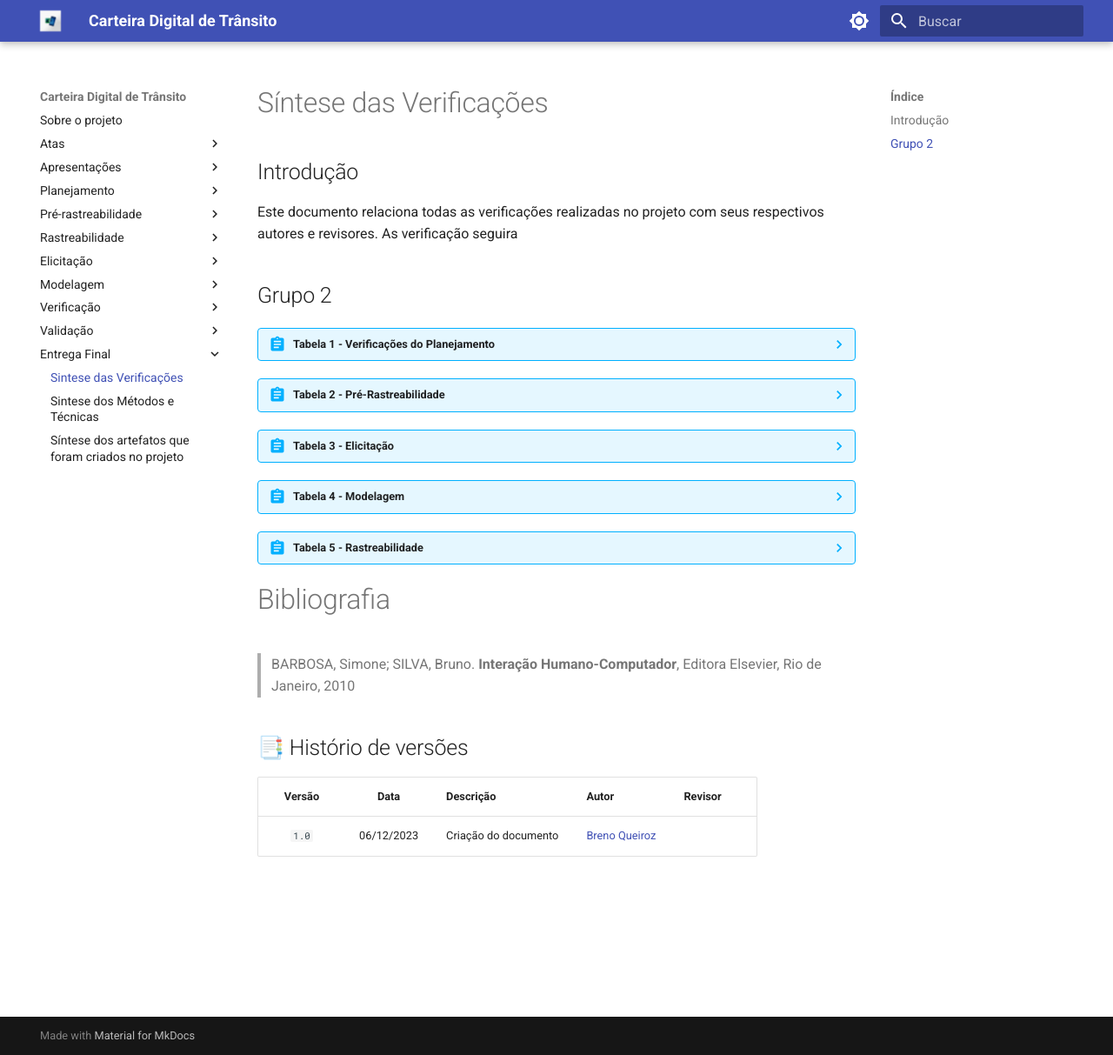
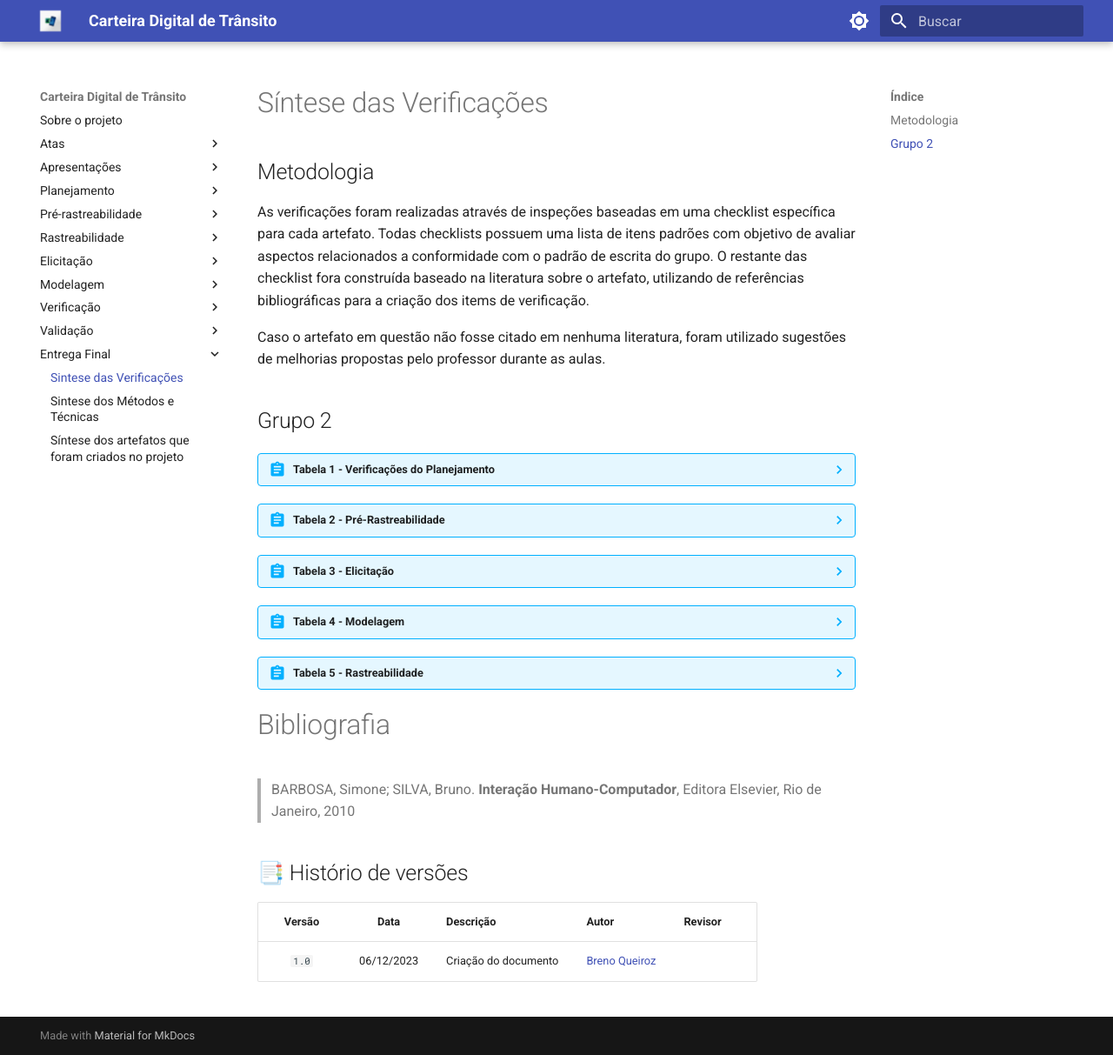
Before and after one commit to Requisitos-de-Software/2023.2-Carteira_Digital_de_Transito, an MkDocs documentation site: the page built from docs/entrega-final/sintese-verificacoes.md, in a window 1280 px wide and 1213 px high. Shown: the whole window at 87% size. Built offline with MkDocs 1.6.1 and Material for MkDocs 9.7.7, drawn with Linux system fonts in a browser that asks for light colours.

Commit message:
add metodologia

```diff
--- a/docs/entrega-final/sintese-verificacoes.md
+++ b/docs/entrega-final/sintese-verificacoes.md
@@ -1,9 +1,14 @@
 # Síntese das Verificações
 
-## Introdução
+## Metodologia
 
-Este documento relaciona todas as verificações realizadas no projeto com seus respectivos autores e revisores.
-As verificação seguira
+As verificações foram realizadas através de inspeções baseadas em uma checklist específica para cada
+artefato. Todas checklists possuem uma lista de itens padrões com objetivo de avaliar aspectos relacionados
+a conformidade com o padrão de escrita do grupo.  O restante das checklist fora construída baseado
+na literatura sobre o artefato, utilizando de referências bibliográficas para a criação dos items de verificação.
+
+Caso o artefato em questão não fosse citado em nenhuma literatura, foram utilizado sugestões de melhorias
+propostas pelo professor durante as aulas.
 
 ## Grupo 2
 
```
